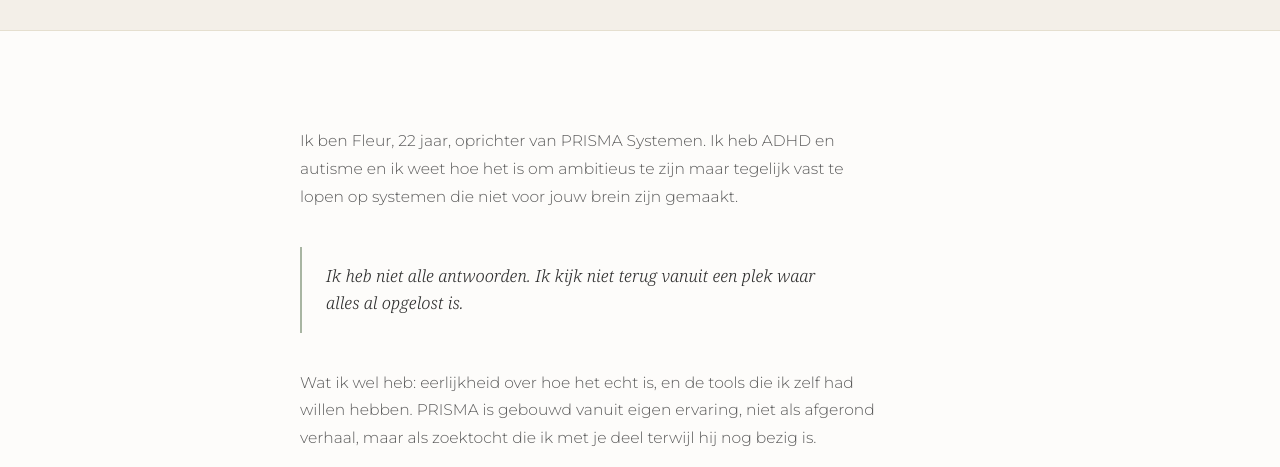
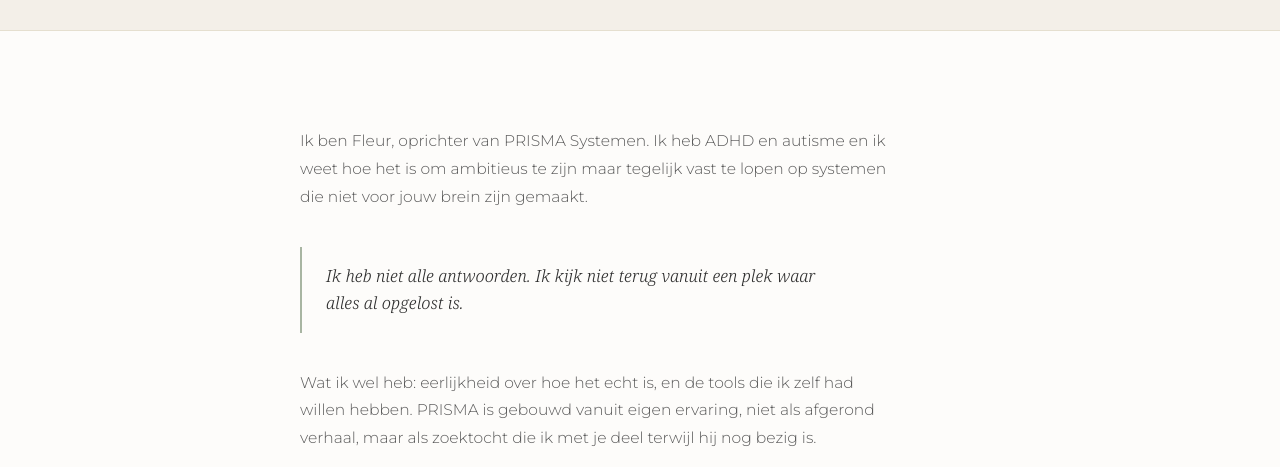
Before and after one commit to fleuryedgar542-blip/Prisma-website, a plain HTML site: page over.html in a window 1280 px wide. Shown: the part 333-800 px from the top of the page. Drawn offline with Linux system fonts and the light colour scheme.

Commit message:
Remove age detail from personal introduction

```diff
--- a/over.html
+++ b/over.html
@@ -158,7 +158,7 @@
     <div class="container">
       <div class="over-tekst-blok fade-in">
         <p>
-          Ik ben Fleur, 22 jaar, oprichter van PRISMA Systemen. Ik heb ADHD en autisme
+          Ik ben Fleur, oprichter van PRISMA Systemen. Ik heb ADHD en autisme
           en ik weet hoe het is om ambitieus te zijn maar tegelijk vast te lopen op systemen
           die niet voor jouw brein zijn gemaakt.
         </p>
```
